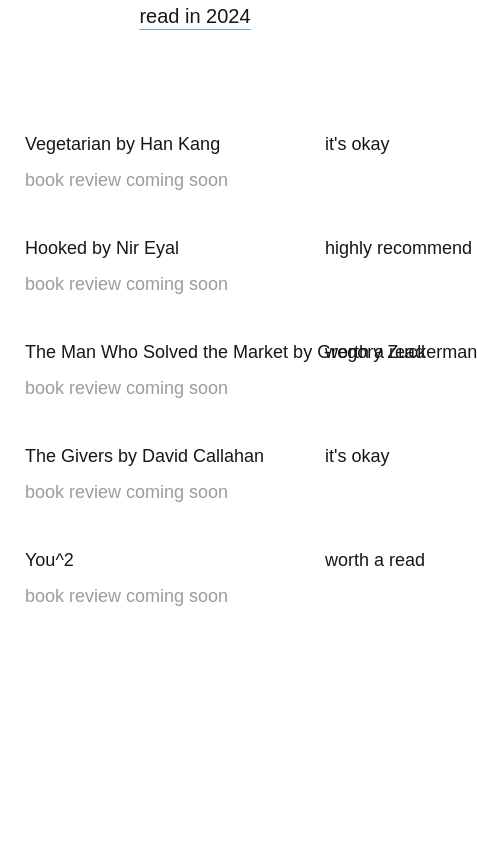
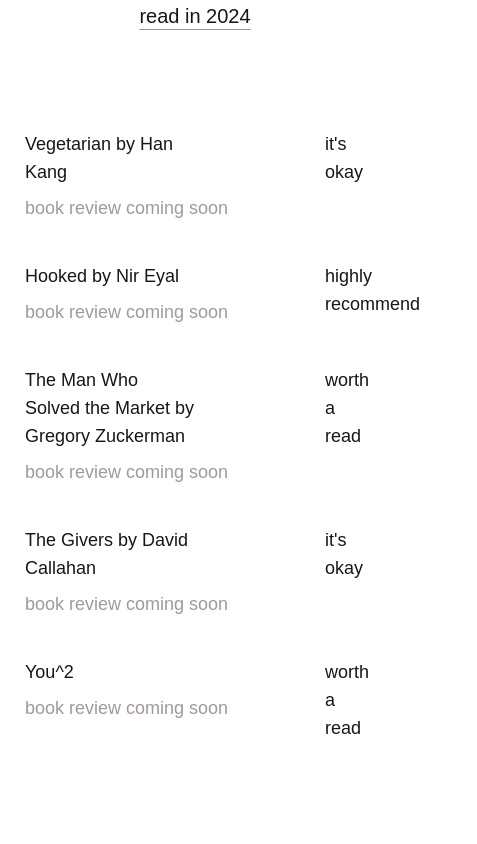
Before and after one commit to sunghoonsh3/simple-thinking, a Next.js app: page /books in a window 390 px wide. Shown: the part 860-1704 px from the top of the page, 477 px wide, since content can reach past the window. Built offline with nearby package versions, Linux system fonts and the light colour scheme; a web font is replaced by a local one.

Commit message:
added text wrap to listpreview

```diff
--- a/app/components/ListPreview.jsx
+++ b/app/components/ListPreview.jsx
@@ -30,13 +30,13 @@
       >
         {/* Left Column */}
         <div className="text-lg sm:text-2xl 2xl:text-3xl">
-          <h2>{title}</h2>
+          <h2 className="text-wrap xl:text-nowrap"> {title}</h2>
           <p className="text-descriptionGray text-nowrap mt-2">{description}</p>
         </div>
 
         {/* Right Column (date), left-aligned */}
         <div className="grid justify-end">
-          <h2 className="grid grid-cols-[40px] sm:grid-cols-[70px] text-lg sm:text-2xl 2xl:text-3xl justify-start">
+          <h2 className="grid text-wrap xl:text-nowrap grid-cols-[40px] sm:grid-cols-[70px] text-lg sm:text-2xl 2xl:text-3xl justify-start">
             {date} {recommendation}
           </h2>
         </div>
```
